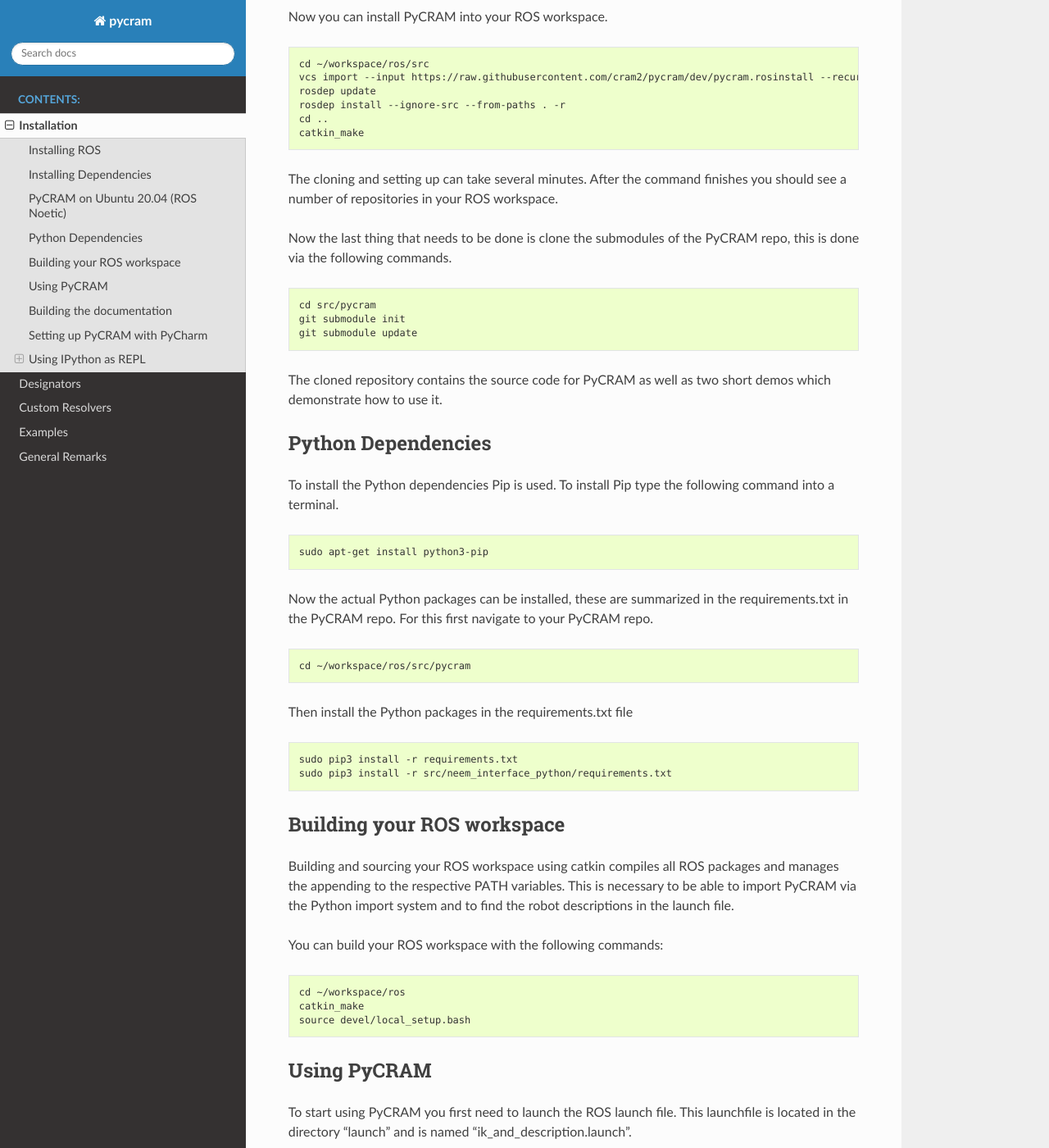
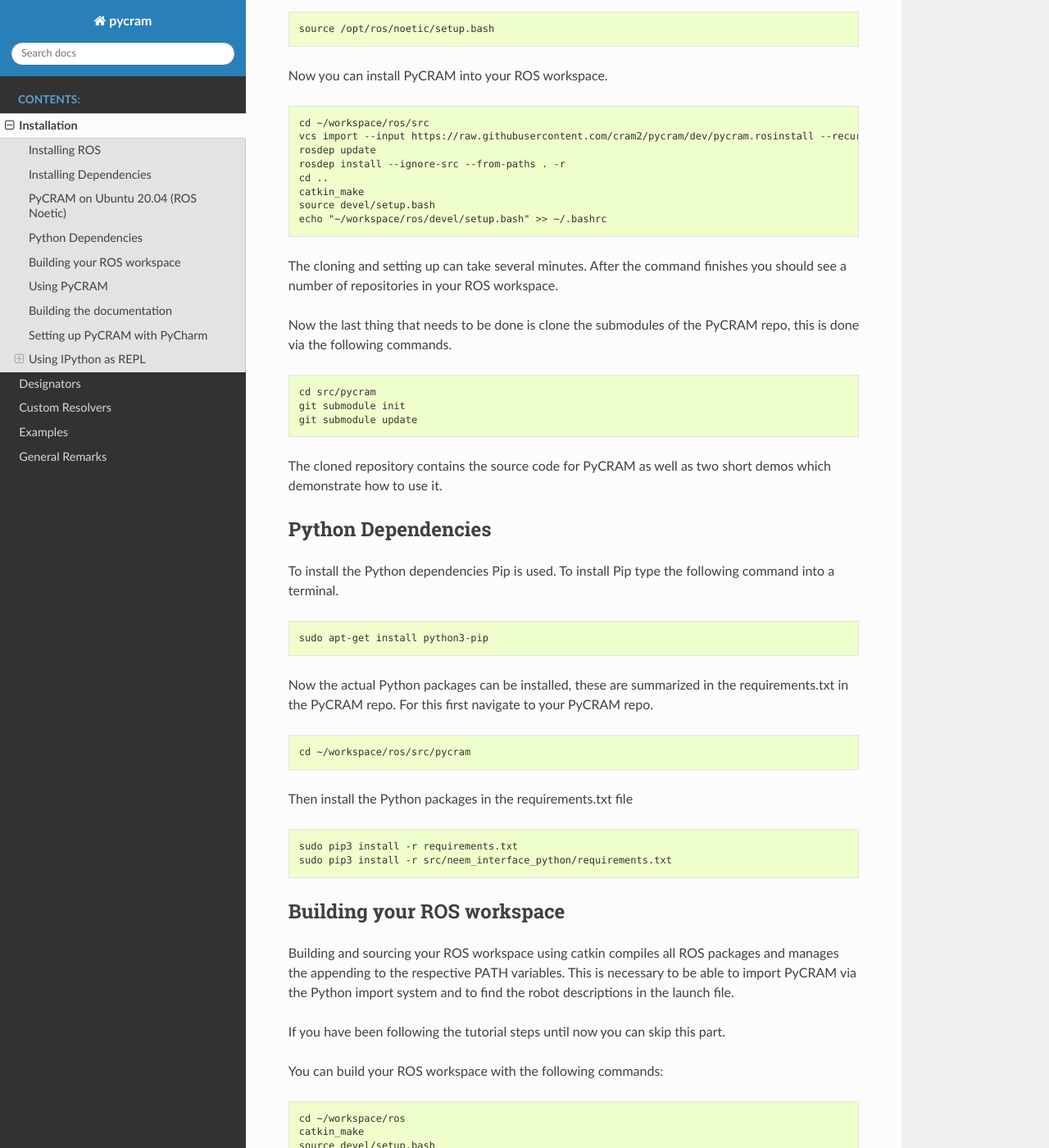
Before and after one commit to cram2/pycram, a Sphinx documentation site: the page built from doc/source/installation.rst, in a window 1280 px wide and 1400 px high, scrolled down 1185 px. Shown: the whole window at 82% size. Built offline with Sphinx 7.4.7 and the Read the Docs theme 2.0.0, drawn with Linux system fonts in a browser that asks for light colours; pages that are not in the unit, such as notebooks, are missing from menus; some of the changed text lies outside the part shown.

Commit message:
[doc] Extened install tutorial

```diff
--- a/doc/source/installation.rst
+++ b/doc/source/installation.rst
@@ -13,6 +13,9 @@
 All dependencies are available via PyPi.
 
 PyCRAM is developed and tested currently with Python3.8, Ubuntu 20.04 and ROS Noetic.
+
+This guide excpects you to have a GitHub account with an SSH key (you can read about adding a new ssh key
+`here <https://docs.github.com/en/authentication/connecting-to-github-with-ssh/adding-a-new-ssh-key-to-your-github-account>`_).
 
 Installing ROS
 ==============
@@ -66,6 +69,8 @@
     rosdep install --ignore-src --from-paths . -r
     cd ..
     catkin_make
+    source devel/setup.bash
+    echo "~/workspace/ros/devel/setup.bash" >> ~/.bashrc
 
 The cloning and setting up can take several minutes. After the command finishes you should see a number of repositories
 in your ROS workspace.
@@ -112,13 +117,15 @@
 respective PATH variables. This is necessary to be able to import PyCRAM via the Python import system and to find the
 robot descriptions in the launch file.
 
+If you have been following the tutorial steps until now you can skip this part.
+
 You can build your ROS workspace with the following commands:
 
 .. code-block:: console
 
     cd ~/workspace/ros
     catkin_make
-    source devel/local_setup.bash
+    source devel/setup.bash
 
 Using PyCRAM
 ============
```
